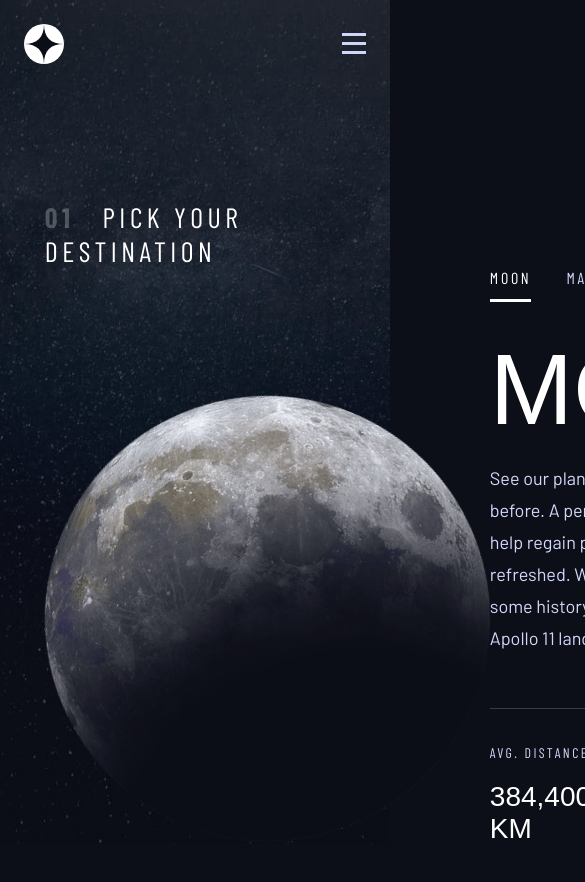
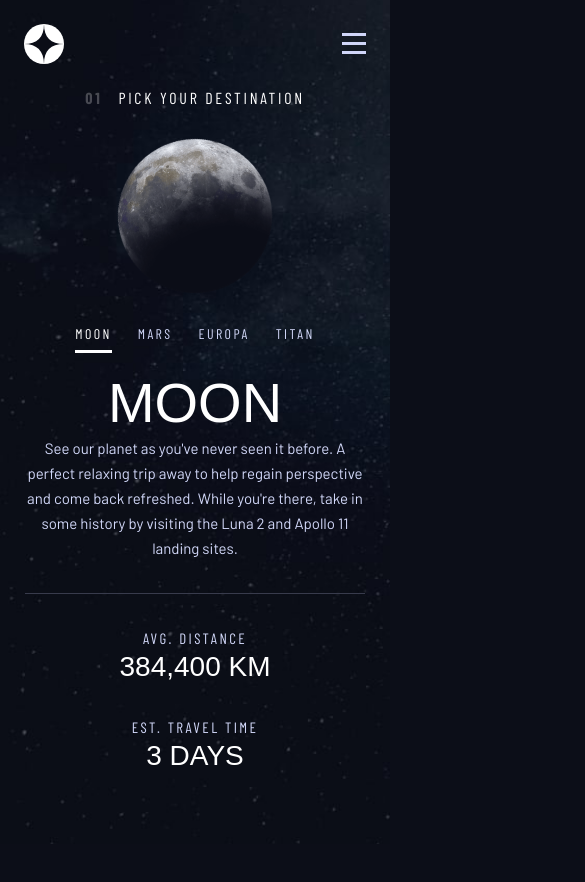
Before and after one commit to sashkajanevska/Space-Tourism-Website, a React app in the folder space-tourism-website/: page /destination/moon in a window 390 px wide. Shown: the top 882 px of the page, 585 px wide, since content can reach past the window. Built offline with nearby package versions, Linux system fonts and the light colour scheme; the HTML template or start-up script is replaced by a standard one; a web font is replaced by a local one.

Commit message:
mobile css done

```diff
--- a/space-tourism-website/src/App.css
+++ b/space-tourism-website/src/App.css
@@ -382,6 +382,10 @@ nav a > span {
   margin-bottom: 154px;
 }
 
+.crew-img-mobile {
+  display: none;
+}
+
 .crew-text h2 {
   font-size: 32px;
   color: hsl(0, 0%, 100%, 0.5);
@@ -630,7 +634,7 @@ nav a > span {
     align-items: flex-start;
     padding: 118px 32px;
     opacity: 0;
-    transition: min-width 0.5s ease-in-out, opacity 0.25s ease;
+    /* transition: min-width  0.5s ease-in-out, opacity 0.25s ease; */
   }
 
   .header-inner.active > .nav-box {
@@ -644,7 +648,7 @@ nav a > span {
     gap: 32px;
     width: fit-content;
     opacity: 0;
-    transition: width 0.5s ease-in-out, opacity 0.25s ease;
+    /* transition: width 0.5s ease-in-out, opacity 0.25s ease; */
   }
 
   .header-inner.active > .nav-box > nav {
@@ -660,20 +664,19 @@ nav a > span {
   .home-container {
     background-image: url("./images/home/background-home-mobile.jpg");
     flex-direction: column;
-    /* justify-content: space-between; */
     align-items: center;
-    gap: 80px;
-    padding-top: 16.8vh;
-    padding-left: 6.4%;
-    padding-right: 6.4%;
-    padding-bottom: 7.2vh;
+    justify-content: flex-start;
+    gap: 125px;
+    padding: 16.8vh 6.4% 7.2vh;
   }
 
   .home-content {
     align-items: center;
+    justify-content: center;
     text-align: center;
     min-width: 325px;
     width: 100%;
+    height: 50%;
   }
 
   .home-content h3 {
@@ -688,10 +691,18 @@ nav a > span {
     line-height: 100px;
   }
 
-  .home-content p {
+  .home-content p,
+  .dest-text p,
+  .crew-text p,
+  .tech-text p {
     font-size: 15px;
     line-height: 25px;
-    margin: 0;
+    width: 100%;
+    margin-bottom: 50px;
+  }
+
+  .home-content p {
+    margin: 0 0 12%;
   }
 
   .home-btn {
@@ -703,6 +714,249 @@ nav a > span {
 
   .home-btn:hover {
     box-shadow: 0 0 3px 45px hsl(0, 0%, 100%, 0.1);
+  }
+
+  .dest-container {
+    background-image: url("./images/destination/background-destination-mobile.jpg");
+    padding: 10.4vh 6.4% 0;
+  }
+
+  .dest-inner {
+    align-items: center;
+    overflow-y: auto;
+    padding-bottom: 6.8vh;
+    height: fit-content;
+  }
+
+  .dest-title h3,
+  .crew-title h3,
+  .tech-title h3 {
+    font-size: 16px;
+    letter-spacing: 2.7px;
+    margin-bottom: 32px;
+  }
+
+  .dest-title h3 > span,
+  .crew-title h3 > span,
+  .tech-title h3 > span {
+    margin-right: 16px;
+  }
+
+  .dest-content-box {
+    flex-direction: column;
+    align-items: center;
+  }
+
+  .dest-img {
+    width: 45.3%;
+  }
+
+  .dest-img img {
+    width: 100%;
+  }
+
+  .dest-text {
+    text-align: center;
+    width: 100%;
+  }
+
+  .dest-tabs {
+    justify-content: space-between;
+    gap: 26px;
+    margin: 26px auto 0;
+  }
+
+  .dest-tabs li {
+    margin-right: 0px;
+  }
+
+  .dest-tabs li > a {
+    padding-bottom: 8px;
+    letter-spacing: 2.4px;
+    font-size: 14px;
+  }
+
+  .dest-text h1 {
+    font-size: 56px;
+    margin-top: 28px;
+    margin-bottom: 1px;
+  }
+
+  .dest-text p {
+    margin-bottom: 32px;
+  }
+
+  .dest-text div {
+    flex-direction: column;
+    align-items: center;
+  }
+
+  .dest-distance,
+  .dest-travel-time {
+    align-items: center;
+    margin-top: 32px;
+  }
+
+  .dest-distance {
+    margin-right: 0px;
+  }
+
+  .dest-travel-time {
+    margin-bottom: 50px;
+  }
+
+  .dest-distance p,
+  .dest-travel-time p {
+    margin-top: 0px;
+    margin-bottom: 0px;
+  }
+
+  .crew-container {
+    background-image: url("./images/crew/background-crew-mobile.jpg");
+    padding: 10.4vh 6.4% 0;
+  }
+
+  .crew-inner {
+    justify-content: center;
+    align-items: flex-start;
+  }
+
+  .crew-text-content {
+    justify-content: flex-start;
+    padding-bottom: 0px;
+  }
+
+  .crew-text {
+    display: flex;
+    flex-direction: column;
+    justify-content: flex-start;
+    align-items: center;
+    text-align: center;
+  }
+
+  .crew-img-mobile {
+    display: block;
+    width: 100%;
+    height: 224px;
+    border-bottom: 1px solid hsl(231, 15%, 26%);
+  }
+
+  .crew-img-mobile img {
+    height: 100%;
+  }
+
+  .crew-tabs-mobile {
+    display: flex;
+    justify-content: space-between;
+    align-items: center;
+    gap: 16px;
+    list-style: none;
+    margin: 0;
+    padding: 0;
+    width: fit-content;
+    margin: 32px auto;
+  }
+
+  .crew-tabs-mobile li,
+  .crew-tabs-mobile li > a > div {
+    width: 10px;
+    height: 10px;
+    border-radius: 50%;
+    cursor: pointer;
+    background-color: hsl(0, 0%, 100%, 0.17);
+    transition: background-color 0.1s;
+  }
+
+  .crew-tabs-mobile li > a > div:hover {
+    background-color: hsl(0, 0%, 100%, 0.5);
+  }
+
+  .crew-tabs-mobile li > a.active > div {
+    background-color: hsl(0, 0%, 100%);
+  }
+
+  .crew-text h2 {
+    font-size: 16px;
+    margin-bottom: 8px;
+  }
+
+  .crew-text h1,
+  .tech-text h1 {
+    font-size: 24px;
+    margin-bottom: 16px;
+  }
+
+  .crew-tabs,
+  .crew-img {
+    display: none;
+  }
+
+  .tech-container {
+    background-image: url("./images/technology/background-technology-mobile.jpg");
+    padding: 10.4vh 0 0;
+  }
+
+  .tech-inner {
+    align-items: center;
+    justify-content: flex-start;
+  }
+
+  .tech-content-box {
+    flex-direction: column;
+  }
+
+  .tech-text-content {
+    flex-direction: column;
+    justify-content: flex-start;
+    align-items: center;
+    gap: 0px;
+    margin-bottom: 0%;
+    margin-right: 0%;
+    order: 1;
+  }
+
+  .tech-tabs {
+    flex-direction: row;
+    gap: 16px;
+    font-size: 16px;
+    margin: 34px auto 26px;
+  }
+
+  .tech-tabs li,
+  .tech-tabs li > a > div {
+    width: 40px;
+    height: 40px;
+  }
+
+  .tech-text {
+    width: 100%;
+    padding-left: 6.4%;
+    padding-right: 6.4%;
+    text-align: center;
+  }
+
+  .tech-text h3 {
+    font-size: 14px;
+    margin-bottom: 10px;
+    letter-spacing: 2.4px;
+  }
+
+  .tech-text h1 {
+    font-size: 24px;
+    margin-bottom: 16px;
+  }
+
+  .tech-text p {
+    min-width: 280px;
+  }
+
+  .tech-img #imgDesktop{
+    display: none;
+  }
+
+  .tech-img #imgTablet {
+    display: block;
+    width: 100%;
   }
 }
 
--- a/space-tourism-website/src/components/Header.jsx
+++ b/space-tourism-website/src/components/Header.jsx
@@ -28,16 +28,16 @@ export default function Header() {
         <hr />
         <div className="nav-box">
           <nav>
-            <NavLink to={"/"}>
+            <NavLink to={"/"} onClick={toggleNav}>
               <span>00</span> HOME
             </NavLink>
-            <NavLink to={"destination"}>
+            <NavLink to={"destination"} onClick={toggleNav}>
               <span>01</span> DESTINATION
             </NavLink>
-            <NavLink to={"crew"}>
+            <NavLink to={"crew"} onClick={toggleNav}>
               <span>02</span> CREW
             </NavLink>
-            <NavLink to={"technology"}>
+            <NavLink to={"technology"} onClick={toggleNav}>
               <span>03</span> TECHNOLOGY
             </NavLink>
           </nav>
--- a/space-tourism-website/src/components/Tabs.jsx
+++ b/space-tourism-website/src/components/Tabs.jsx
@@ -1,6 +1,6 @@
-const Tabs = ({ data, className, currentIndex, setCurrentIndex }) => {
+const Tabs = ({ data, className, currentIndex, setCurrentIndex, id }) => {
   return (
-    <ul className={className + "-tabs"}>
+    <ul className={id ? className + "-tabs" + id : className + "-tabs"}>
       {data.map((obj, index) => (
         <li key={index}>
           <a
```
